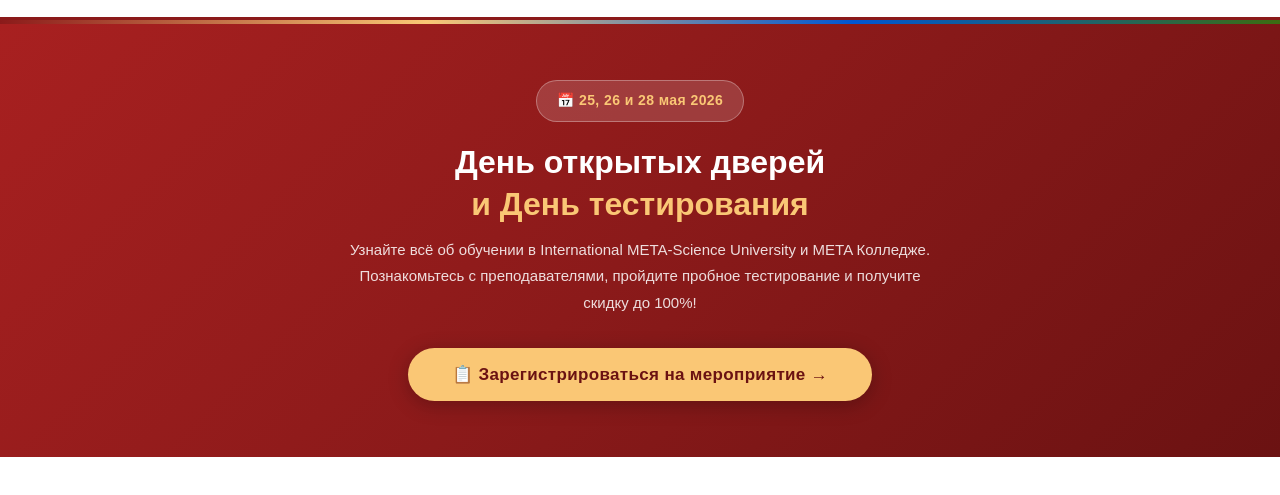
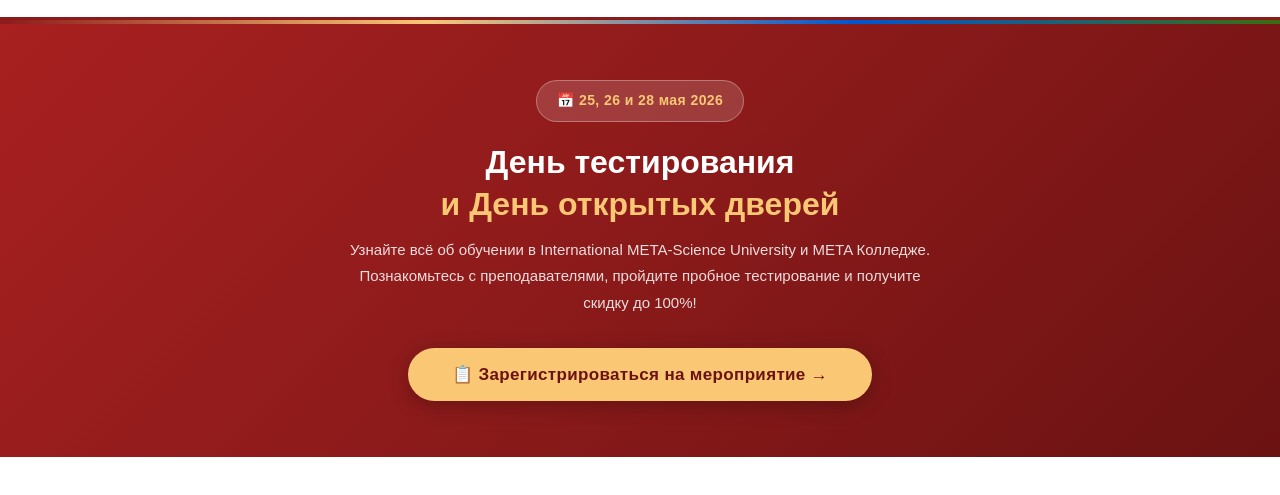
Before and after one commit to abilshah-dev/meta-openday, a plain HTML site: page index.html in a window 1280 px wide. Shown: the part 236-731 px from the top of the page. Drawn offline with Linux system fonts and the light colour scheme.

Commit message:
Update index.html

```diff
--- a/index.html
+++ b/index.html
@@ -3,7 +3,7 @@
 <head>
 <meta charset="UTF-8">
 <meta name="viewport" content="width=device-width, initial-scale=1.0">
-<title>День открытых дверей и тестирования — International META-Science University & META Колледж</title>
+<title>День открытых дверей — International META-Science University & META Колледж</title>
 <style>
 *{box-sizing:border-box;margin:0;padding:0}
 body{font-family:Arial,sans-serif;background:#f5f5f3;color:#222;line-height:1.7;font-size:16px}
@@ -141,7 +141,7 @@
 <div class="hero">
   <div class="hero-inner">
     <div class="hero-dates">📅 25, 26 и 28 мая 2026</div>
-    <h1>День открытых дверей<br><span>и День тестирования</span></h1>
+    <h1>День тестирования<br><span>и День открытых дверей</span></h1>
     <p class="hero-sub">Узнайте всё об обучении в International META-Science University и META Колледже. Познакомьтесь с преподавателями, пройдите пробное тестирование и получите скидку до 100%!</p>
     <button class="hero-cta-big" onclick="openModal()">📋 Зарегистрироваться на мероприятие →</button>
   </div>
```
